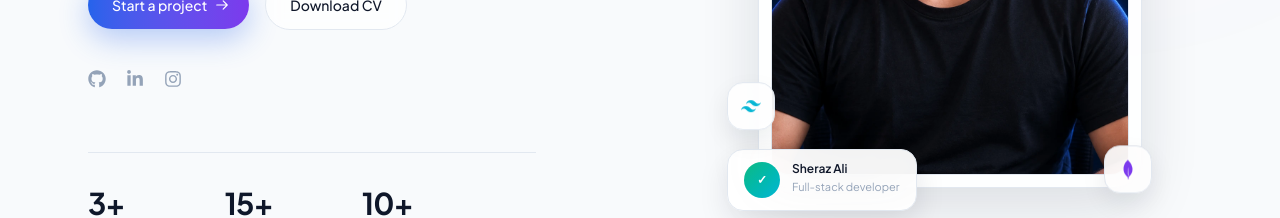
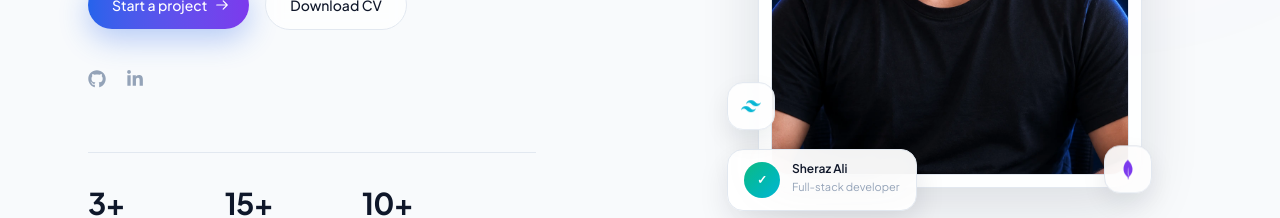
Before and after one commit to Sherazsabir23/portfolio-frontend, a React (Vite) app: page / in a window 1280 px wide. Shown: the part 573-791 px from the top of the page. Built offline with nearby package versions, Linux system fonts and the light colour scheme.

Commit message:
experiane updated

```diff
--- a/src/components/Home.jsx
+++ b/src/components/Home.jsx
@@ -129,7 +129,7 @@ I build fast, scalable MERN applications with clean architecture and seamless us
            {[
   { Icon: FaGithub, href: "https://github.com/Sherazsabir23", label: "GitHub" },
   { Icon: FaLinkedinIn, href: "https://www.linkedin.com/in/sheraz-ali-454a0236a/", label: "LinkedIn" },
-  { Icon: FaInstagram, href: "https://www.instagram.com/sherazsabir.dev/?hl=en", label: "Instagram" },
+
 ].map(({ Icon, href, label }) => (
   <a
     key={label}
```
